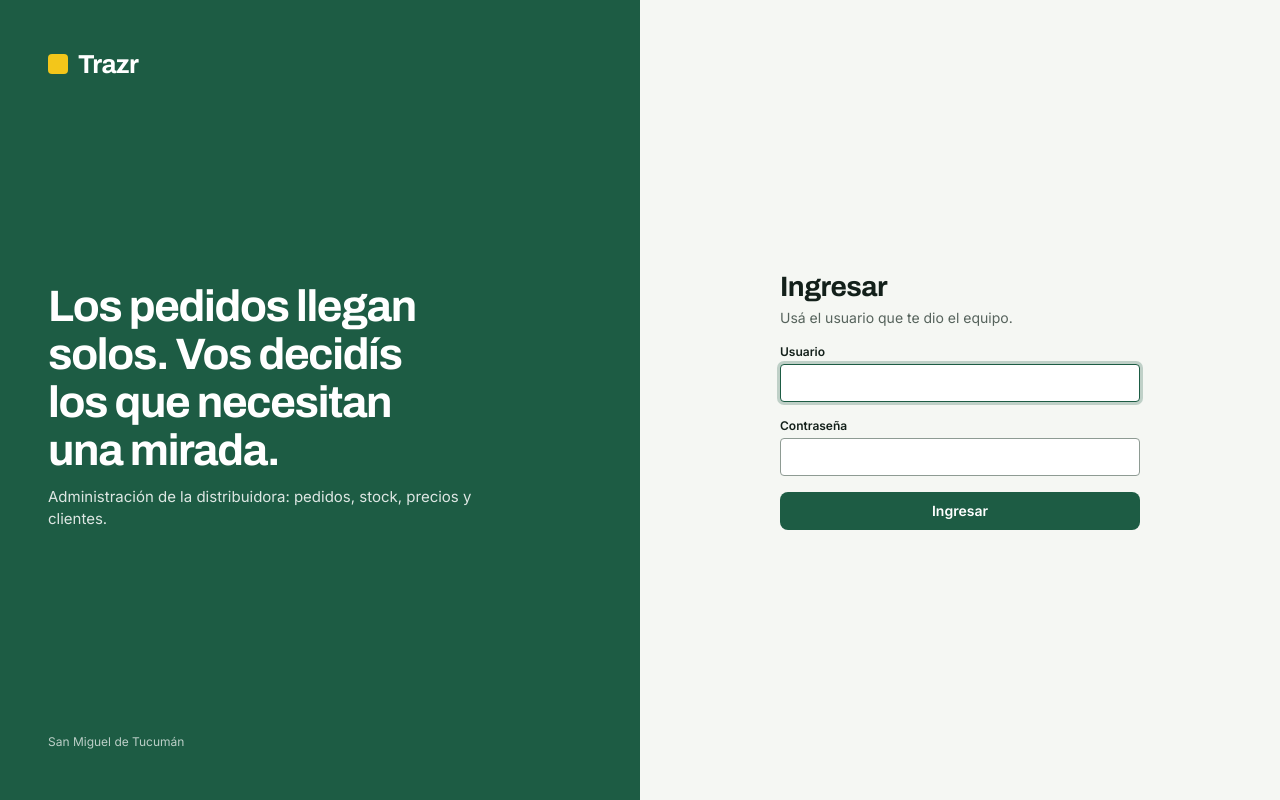
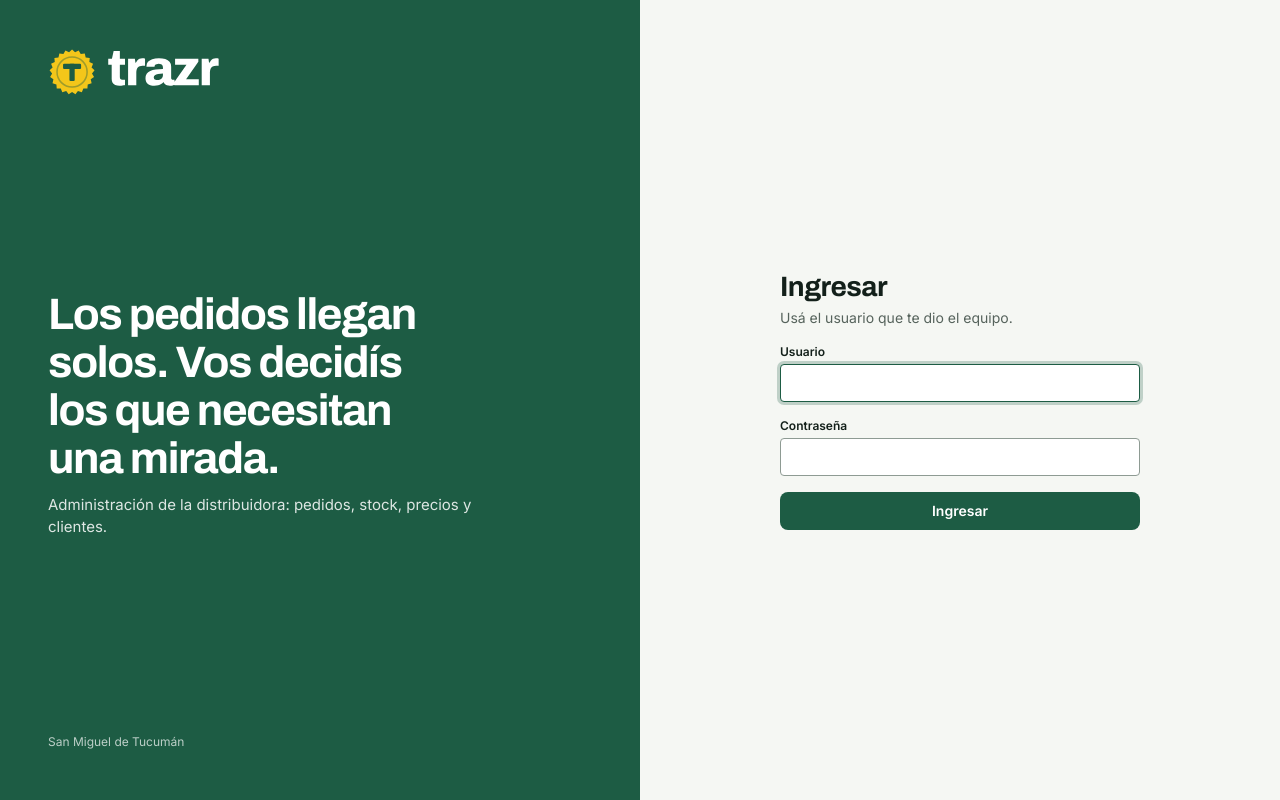
Before and after one commit to JosemariaHenriquezC/TRAZR, a FastAPI app: page /ingresar in a window 1280 px wide. Run offline with FastAPI, Linux system fonts and the light colour scheme.

Commit message:
Web: logo de Trazr en el menú y el ingreso, favicon e ícono para el celular
Co-Authored-By: Claude Opus 5.5 <noreply@anthropic.com>
Claude-Session: https://claude.ai/code/session_01PWg987fXLTQ3eZk3JRRLQp

```diff
--- a/app/web/static/admin.css
+++ b/app/web/static/admin.css
@@ -36,8 +36,8 @@ a { color:var(--monte); } a:hover { color:var(--monte-hover); }
   background:var(--surface-sunken); border-right:1px solid var(--line); position:sticky; top:0; height:100vh; }
 .side__top { display:flex; align-items:center; justify-content:space-between; gap:var(--space-2); }
 .side__menu { display:flex; flex-direction:column; gap:var(--space-6); flex:1; min-height:0; }
-.brand { display:flex; align-items:center; gap:var(--space-2); font:700 22px/28px var(--font-display); letter-spacing:-.02em; color:var(--ink); text-decoration:none; padding:0 var(--space-2); }
-.brand__mark { width:18px; height:18px; border-radius:var(--radius-sm); background:var(--limon); }
+.brand { display:flex; align-items:center; gap:var(--space-2); font:800 24px/28px var(--font-display); letter-spacing:-.03em; text-transform:lowercase; color:var(--ink); text-decoration:none; padding:0 var(--space-2); }
+.brand__mark { width:30px; height:30px; flex:none; display:block; }
 .nav { display:flex; flex-direction:column; gap:2px; }
 .nav a { display:flex; align-items:center; justify-content:space-between; gap:var(--space-2); padding:10px var(--space-3);
   border-radius:var(--radius-md); color:var(--ink); text-decoration:none; font-weight:500; transition:background-color .15s var(--ease); }
--- a/app/web/templates/base.html
+++ b/app/web/templates/base.html
@@ -5,6 +5,10 @@
 <meta name="viewport" content="width=device-width, initial-scale=1">
 <title>{% block title %}{{ shop }} Admin{% endblock %}</title>
 <script>document.documentElement.classList.add("js");</script>
+<link rel="icon" href="/static/marca/favicon.svg" type="image/svg+xml">
+<link rel="icon" href="/static/marca/favicon-32.png" sizes="32x32" type="image/png">
+<link rel="apple-touch-icon" href="/static/marca/apple-touch-icon.png">
+<meta name="theme-color" content="#1d5c44">
 <link rel="stylesheet" href="/static/components.css">
 <link rel="stylesheet" href="/static/admin.css">
 </head>
@@ -12,7 +16,7 @@
 <div class="app">
   <aside class="side" id="side">
     <div class="side__top">
-      <a class="brand" href="/"><span class="brand__mark"></span>{{ shop }}</a>
+      <a class="brand" href="/"><img class="brand__mark" src="/static/marca/trazr-simbolo.svg" alt="" width="30" height="30">{{ shop }}</a>
       <button class="menu-toggle" type="button" aria-controls="menu" aria-expanded="false" aria-label="Abrir menú">
         <span class="menu-toggle__bars" aria-hidden="true"></span>
         {% if pending_count %}<span class="menu-toggle__dot" aria-hidden="true"></span>{% endif %}
--- a/app/web/templates/login.html
+++ b/app/web/templates/login.html
@@ -4,13 +4,17 @@
 <meta charset="utf-8">
 <meta name="viewport" content="width=device-width, initial-scale=1">
 <title>Ingresar a {{ shop }}</title>
+<link rel="icon" href="/static/marca/favicon.svg" type="image/svg+xml">
+<link rel="icon" href="/static/marca/favicon-32.png" sizes="32x32" type="image/png">
+<link rel="apple-touch-icon" href="/static/marca/apple-touch-icon.png">
+<meta name="theme-color" content="#1d5c44">
 <link rel="stylesheet" href="/static/components.css">
 <link rel="stylesheet" href="/static/admin.css">
 <style>
   .login { min-height:100vh; display:flex; flex-wrap:wrap; }
   .login__brand { flex:1 1 420px; box-sizing:border-box; padding:48px; display:flex; flex-direction:column; justify-content:space-between; gap:32px; background:var(--monte); color:var(--on-monte); }
   .login__mark { display:flex; align-items:center; gap:10px; font:700 26px/32px var(--font-display); letter-spacing:-.02em; }
-  .login__mark span { width:20px; height:20px; border-radius:4px; background:var(--limon); }
+  .login__mark img { display:block; height:48px; width:auto; }
   .login__claim { display:flex; flex-direction:column; gap:12px; max-width:440px; }
   .login__claim strong { font:700 44px/48px var(--font-display); letter-spacing:-.03em; text-wrap:balance; }
   .login__claim span { font-size:15px; line-height:22px; opacity:.85; }
@@ -23,7 +27,7 @@
 <body>
 <div class="login">
   <div class="login__brand">
-    <div class="login__mark"><span></span>{{ shop }}</div>
+    <div class="login__mark"><img src="/static/marca/trazr-logo-negativo.svg" alt="{{ shop }}" width="172" height="48"></div>
     <div class="login__claim">
       <strong>Los pedidos llegan solos. Vos decidís los que necesitan una mirada.</strong>
       <span>Administración de la distribuidora: pedidos, stock, precios y clientes.</span>
```
